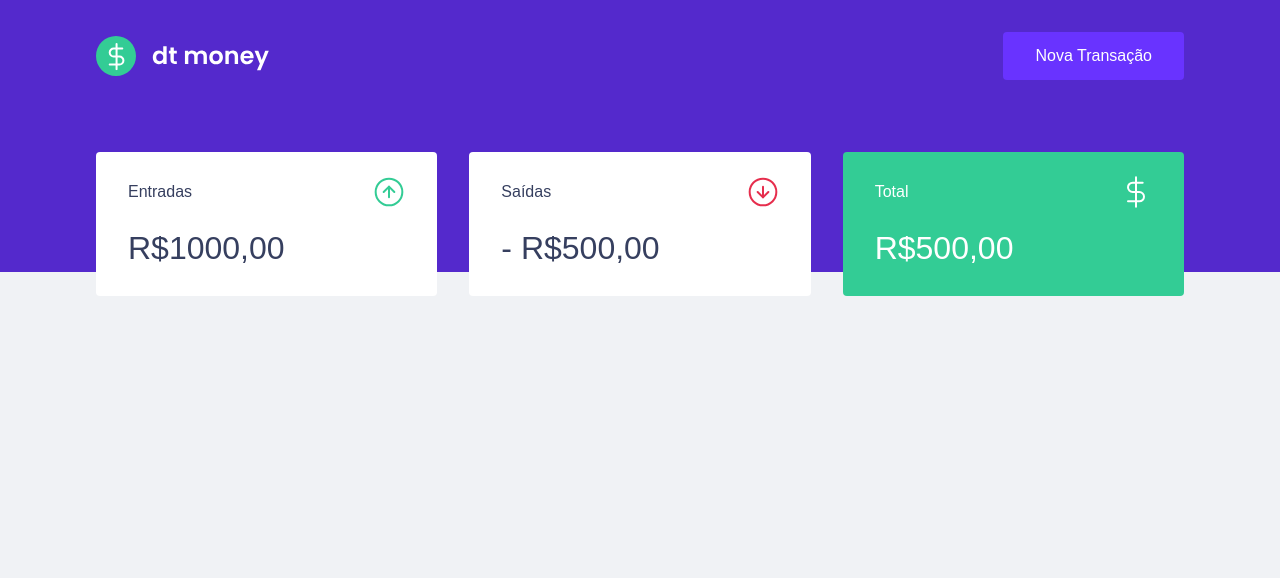
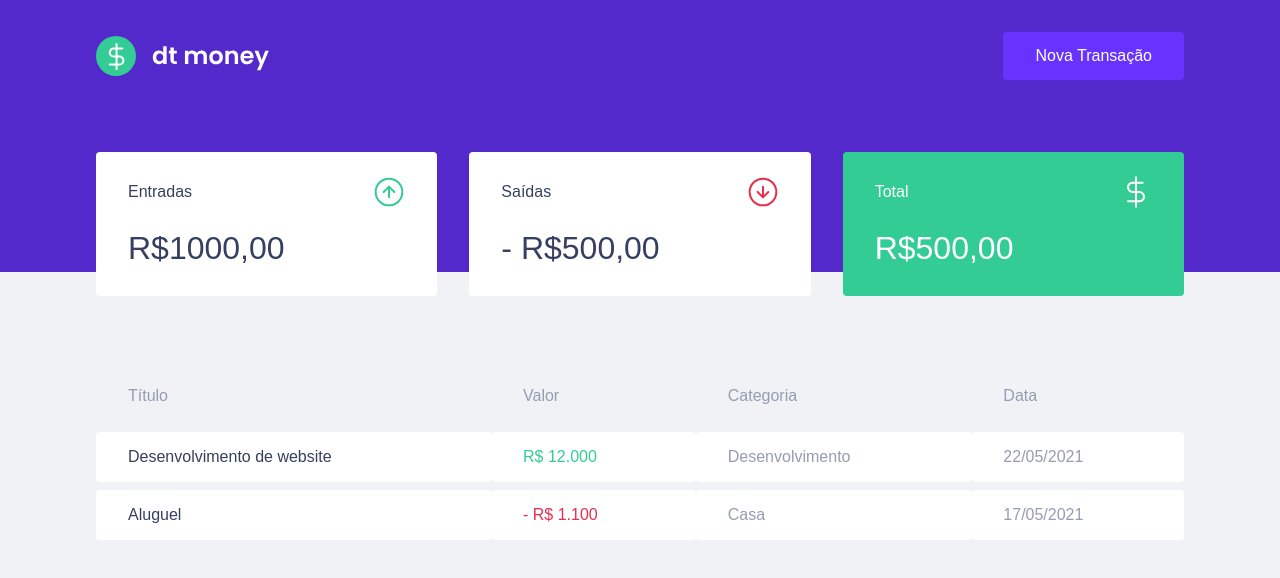
Before and after one commit to joaosoarees/dtmoney, a React (Create React App) app: page / in a window 1280 px wide. Shown: the top 578 px of the page. Built offline with nearby package versions, Linux system fonts and the light colour scheme; the HTML template or start-up script is replaced by a standard one.

Commit message:
TransactionsTable component

```diff
--- a/src/App.tsx
+++ b/src/App.tsx
@@ -1,5 +1,5 @@
+import { Header } from './components/Header';
 import { Dashboard } from './components/Dashboard';
-import { Header } from './components/Header';
 import { GlobalStyle } from './styles/global';
 
 export function App() {
--- a/src/components/Dashboard/index.tsx
+++ b/src/components/Dashboard/index.tsx
@@ -1,10 +1,12 @@
 import { Summary } from '../Summary';
+import { TransactionsTable } from '../TransactionsTable';
 import * as S from './styles';
 
 export function Dashboard() {
   return (
     <S.Container>
       <Summary />
+      <TransactionsTable />
     </S.Container>
   );
 }
--- /dev/null
+++ b/src/components/TransactionsTable/index.tsx
@@ -0,0 +1,34 @@
+import * as S from './styles';
+
+export function TransactionsTable() {
+  return (
+    <S.Container>
+      <table>
+        <thead>
+          <tr>
+            <th>Título</th>
+            <th>Valor</th>
+            <th>Categoria</th>
+            <th>Data</th>
+          </tr>
+        </thead>
+
+        <tbody>
+          <tr>
+            <td>Desenvolvimento de website</td>
+            <td className="deposit">R$ 12.000</td>
+            <td>Desenvolvimento</td>
+            <td>22/05/2021</td>
+          </tr>
+
+          <tr>
+            <td>Aluguel</td>
+            <td className="withdraw">- R$ 1.100</td>
+            <td>Casa</td>
+            <td>17/05/2021</td>
+          </tr>
+        </tbody>
+      </table>
+    </S.Container>
+  );
+}
--- /dev/null
+++ b/src/components/TransactionsTable/styles.ts
@@ -0,0 +1,38 @@
+import styled from 'styled-components';
+
+export const Container = styled.div`
+  margin-top: 4rem;
+
+  table {
+    width: 100%;
+    border-spacing: 0 0.5rem;
+
+    th {
+      color: var(--text-body);
+      font-weight: 400;
+      padding: 1rem 2rem;
+      text-align: left;
+      line-height: 1.5rem;
+    }
+
+    td {
+      padding: 1rem 2rem;
+      border: 0;
+      background: var(--shape);
+      color: var(--text-body);
+      border-radius: 0.25rem;
+
+      &:first-child {
+        color: var(--text-title);
+      }
+
+      &.deposit {
+        color: var(--green);
+      }
+
+      &.withdraw {
+        color: var(--red);
+      }
+    }
+  }
+`;
```
